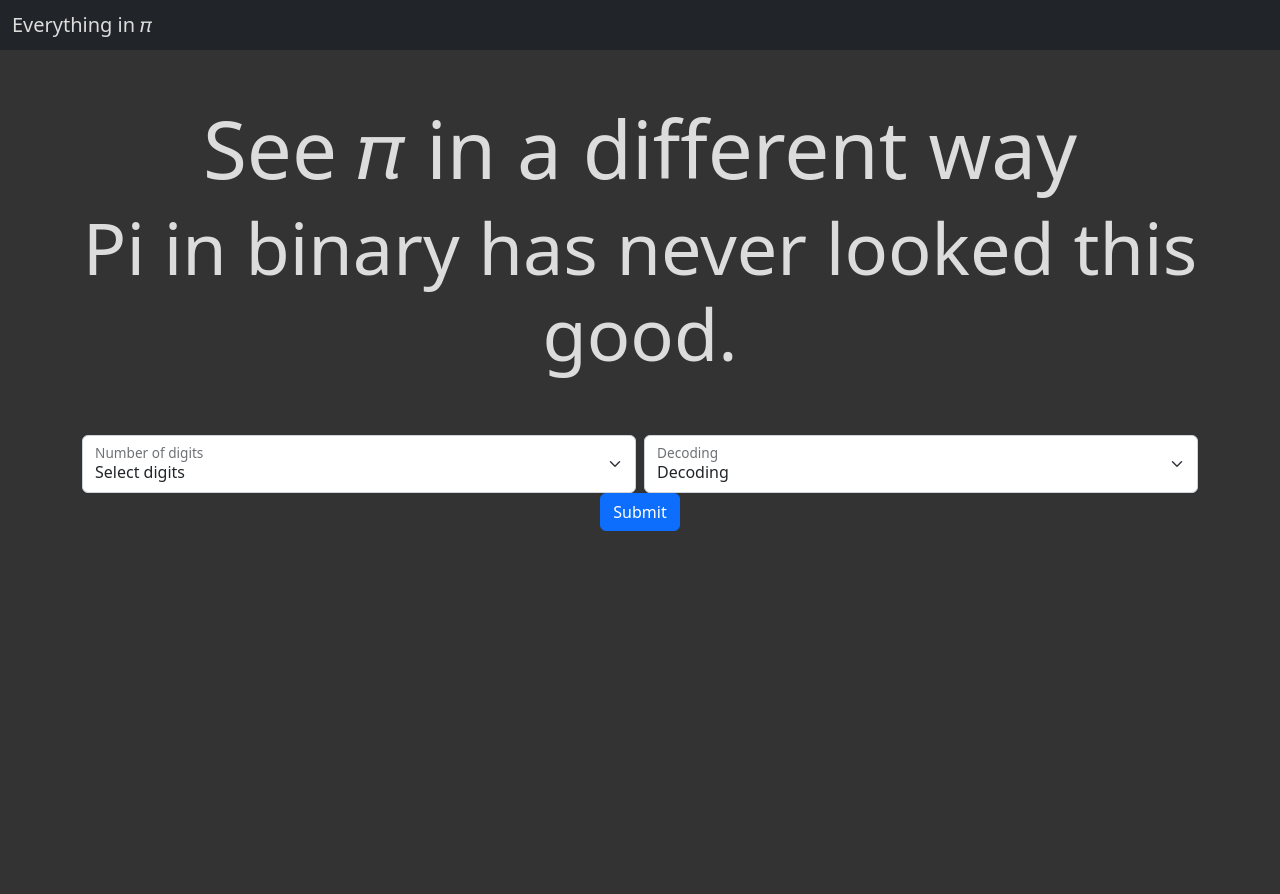
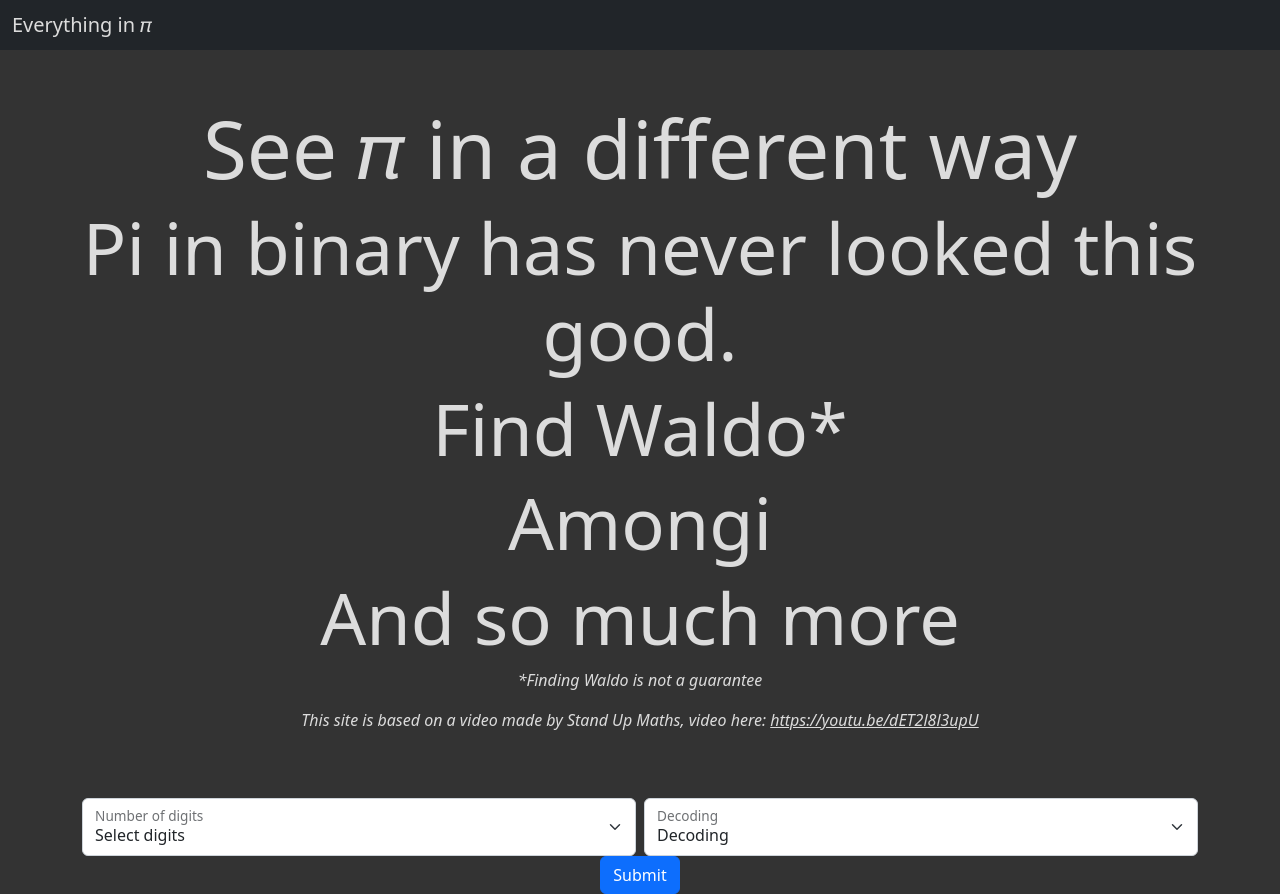
Before and after one commit to EnZon3/EverythingInPi, a website: page public/html/index.html in a window 1280 px wide. Before the commit the page ends 800 px from the top, so only its background shows below. Drawn offline with nearby package versions, Linux system fonts and the light colour scheme.

Commit message:
added some funny stuff

```diff
--- a/public/html/index.html
+++ b/public/html/index.html
@@ -19,6 +19,11 @@
           </nav>
         <h1 class="display-1" id="header-1">See 𝜋 in a different way</h1>
         <h2 class="display-2" id="header-2">Pi in binary has never looked this good.</h2>
+        <h2 class="display-2" id="header-2">Find Waldo*</h2>
+        <h2 class="display-2" id="header-2">Amongi</h2>
+        <h2 class="display-2" id="header-2">And so much more</h2>
+        <p><em>*Finding Waldo is not a guarantee</em></p>
+        <p><em>This site is based on a video made by Stand Up Maths, video here: <a href="https://youtu.be/dET2l8l3upU">https://youtu.be/dET2l8l3upU</a></em></p>
 
         <div class="container-sm" id="formContainter">
             <form action="/pi.html" method="GET" id="getForm">
--- a/public/styles/style.css
+++ b/public/styles/style.css
@@ -44,3 +44,14 @@ h6 {
     position: relative;
     top: 100px;
 }
+
+p {
+    text-align: center;
+    position: relative;
+    top: 50px;
+    color: gainsboro;
+}
+
+a {
+    color: gainsboro;
+}
```
